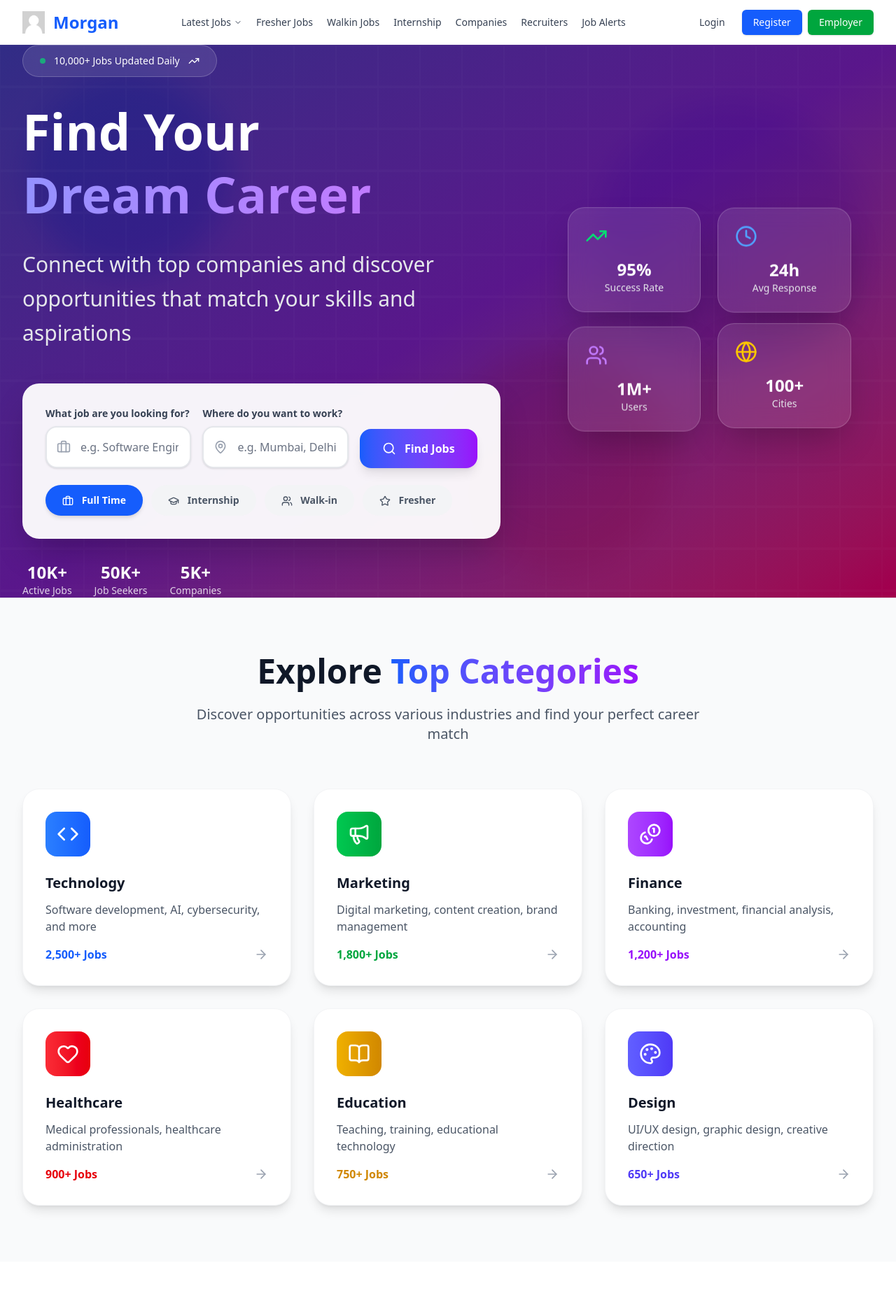
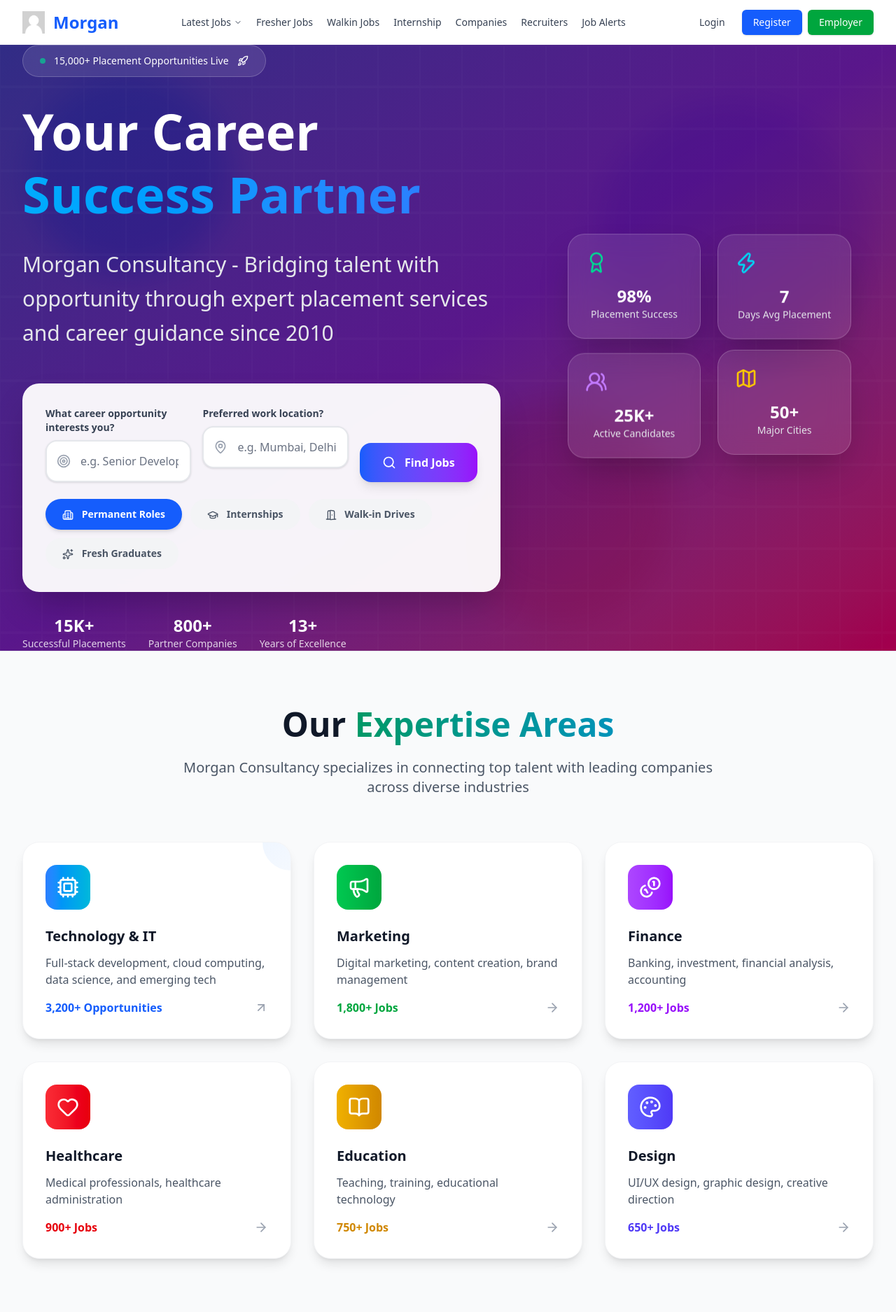
Before and after one commit to ishant721/job-ortal, a Django app: template templates/index.html in a window 1280 px wide; the page is wider, and only the part inside the window is pictured. Shown: the top 1875 px of that part at 70% size. Run offline with Django 5.2, Linux system fonts and the light colour scheme; the template is opened without the code that fills it, so the values that code supplies are empty; style sheets or scripts are compiled from the project's sources; parts of the project's set-up code (start-up, migrations or seed data) failed here and were passed over; some libraries are stand-ins or nearby versions.

Commit message:
Assistant checkpoint: Updated home page with modern design, glass morphism navbar, new icons, consultancy content
Assistant generated file changes:
- templates/index.html: Update hero section with modern Morgan consultancy content and new icons, Update search form with modern consultancy focus, Update job type buttons with modern consultancy focus, Update stats with Morgan consultancy metrics, Update floating cards with consultancy metrics and new icons, Update categories section with consultancy-focused content and new icons
- templates/base.html: Add glass morphism navbar with enhanced styling, Update navbar brand and navigation links with modern styling, Update dropdown menu with glass morphism, Update navigation menu items with modern icons and styling, Update user action buttons with glass morphism styling, Add padding to main content for fixed navbar, Add Lucide icons script, Add script to initialize Lucide icons

---

User prompt:

change the icons ad intercativity and also change the content improvise it more with modern morgan placement and cunsultancy buisness and improve navbar with glass morphism

Replit-Commit-Author: Assistant
Replit-Commit-Session-Id: 251c2590-c9a6-4555-a1d8-8000164ee57e

```diff
--- a/requirements.txt
+++ b/requirements.txt
@@ -75,3 +75,6 @@ psycopg2-binary==2.9.10
 python-dotenv==1.1.0
 redis==6.2.0
 sorl-thumbnail==12.11.0
+behave-django
+django-storages
+pytz
--- a/templates/index.html
+++ b/templates/index.html
@@ -33,22 +33,22 @@
       <!-- Hero Content -->
       <div class="lg:col-span-7 text-center lg:text-left">
         <!-- Badge -->
-        <div class="inline-flex items-center gap-3 bg-white/10 backdrop-blur-md border border-white/20 text-white px-6 py-3 rounded-full text-sm font-medium mb-8 hover:bg-white/20 transition-all duration-300">
-          <div class="w-2 h-2 bg-green-400 rounded-full animate-pulse"></div>
-          <span>10,000+ Jobs Updated Daily</span>
-          <i data-lucide="trending-up" class="w-4 h-4"></i>
+        <div class="inline-flex items-center gap-3 bg-white/10 backdrop-blur-md border border-white/20 text-white px-6 py-3 rounded-full text-sm font-medium mb-8 hover:bg-white/20 transition-all duration-300 group cursor-pointer">
+          <div class="w-2 h-2 bg-emerald-400 rounded-full animate-pulse"></div>
+          <span>15,000+ Placement Opportunities Live</span>
+          <i data-lucide="rocket" class="w-4 h-4 group-hover:scale-110 transition-transform"></i>
         </div>
 
         <!-- Main Heading -->
         <h1 class="text-5xl md:text-6xl lg:text-7xl font-black mb-8 leading-tight">
-          <span class="text-white">Find Your</span>
+          <span class="text-white">Your Career</span>
           <br>
-          <span class="bg-clip-text text-transparent bg-gradient-to-r from-cyan-400 via-blue-400 to-purple-400 animate-gradient-x">Dream Career</span>
+          <span class="bg-clip-text text-transparent bg-gradient-to-r from-emerald-400 via-cyan-400 to-blue-500 animate-gradient-x">Success Partner</span>
         </h1>
 
         <!-- Subheading -->
         <p class="text-xl md:text-2xl lg:text-3xl mb-12 text-gray-200 font-light leading-relaxed max-w-4xl">
-          Connect with top companies and discover opportunities that match your skills and aspirations
+          Morgan Consultancy - Bridging talent with opportunity through expert placement services and career guidance since 2010
         </p>
 
         <!-- Enhanced Search Form -->
@@ -58,24 +58,24 @@
             <div class="flex flex-col lg:flex-row gap-4 mb-6">
               <!-- Job Title/Skills Input -->
               <div class="flex-1">
-                <label class="block text-sm font-semibold text-gray-700 mb-2">What job are you looking for?</label>
-                <div class="relative">
+                <label class="block text-sm font-semibold text-gray-700 mb-2">What career opportunity interests you?</label>
+                <div class="relative group">
                   <div class="absolute inset-y-0 left-0 pl-4 flex items-center pointer-events-none">
-                    <i data-lucide="briefcase" class="w-5 h-5 text-gray-400"></i>
+                    <i data-lucide="target" class="w-5 h-5 text-gray-400 group-focus-within:text-blue-500 transition-colors"></i>
                   </div>
-                  <input type="text" class="w-full pl-12 pr-4 py-4 border-2 border-gray-200 rounded-2xl focus:ring-2 focus:ring-blue-500 focus:border-transparent bg-white text-gray-900 placeholder-gray-500 shadow-sm transition-all duration-200" name="q" id="q-field" placeholder="e.g. Software Engineer, Marketing Manager" autocomplete="off">
+                  <input type="text" class="w-full pl-12 pr-4 py-4 border-2 border-gray-200 rounded-2xl focus:ring-2 focus:ring-blue-500 focus:border-transparent bg-white text-gray-900 placeholder-gray-500 shadow-sm transition-all duration-200 hover:shadow-md" name="q" id="q-field" placeholder="e.g. Senior Developer, Product Manager, Business Analyst" autocomplete="off">
                   <div id="skills-autocomplete" class="absolute z-[9999] w-full bg-white border border-gray-200 rounded-2xl shadow-xl mt-2 hidden max-h-60 overflow-y-auto"></div>
                 </div>
               </div>
 
               <!-- Location Input -->
               <div class="flex-1">
-                <label class="block text-sm font-semibold text-gray-700 mb-2">Where do you want to work?</label>
-                <div class="relative">
+                <label class="block text-sm font-semibold text-gray-700 mb-2">Preferred work location?</label>
+                <div class="relative group">
                   <div class="absolute inset-y-0 left-0 pl-4 flex items-center pointer-events-none">
-                    <i data-lucide="map-pin" class="w-5 h-5 text-gray-400"></i>
+                    <i data-lucide="map-pin" class="w-5 h-5 text-gray-400 group-focus-within:text-blue-500 transition-colors"></i>
                   </div>
-                  <input type="text" class="w-full pl-12 pr-4 py-4 border-2 border-gray-200 rounded-2xl focus:ring-2 focus:ring-blue-500 focus:border-transparent bg-white text-gray-900 placeholder-gray-500 shadow-sm transition-all duration-200" name="location" id="location_input" placeholder="e.g. Mumbai, Delhi, Bangalore" autocomplete="off">
+                  <input type="text" class="w-full pl-12 pr-4 py-4 border-2 border-gray-200 rounded-2xl focus:ring-2 focus:ring-blue-500 focus:border-transparent bg-white text-gray-900 placeholder-gray-500 shadow-sm transition-all duration-200 hover:shadow-md" name="location" id="location_input" placeholder="e.g. Mumbai, Delhi, Pune, Remote" autocomplete="off">
                   <div id="location-autocomplete" class="absolute z-[9999] w-full bg-white border border-gray-200 rounded-2xl shadow-xl mt-2 hidden max-h-60 overflow-y-auto"></div>
                 </div>
               </div>
@@ -91,21 +91,21 @@
 
             <!-- Job Type Pills -->
             <div class="flex flex-wrap gap-3 justify-center lg:justify-start">
-              <button type="button" data-job-type="full-time" class="px-6 py-3 text-sm font-semibold rounded-full bg-blue-600 text-white shadow-md transition-all duration-200 hover:shadow-lg" id="full-time">
-                <i data-lucide="briefcase" class="w-4 h-4 inline mr-2"></i>
-                Full Time
+              <button type="button" data-job-type="full-time" class="px-6 py-3 text-sm font-semibold rounded-full bg-blue-600 text-white shadow-md transition-all duration-200 hover:shadow-lg hover:scale-105 group" id="full-time">
+                <i data-lucide="building-2" class="w-4 h-4 inline mr-2 group-hover:rotate-12 transition-transform"></i>
+                Permanent Roles
               </button>
-              <button type="button" data-job-type="internship" class="px-6 py-3 text-sm font-semibold rounded-full text-gray-600 bg-gray-100 hover:bg-blue-100 hover:text-blue-600 transition-all duration-200" id="internship">
-                <i data-lucide="graduation-cap" class="w-4 h-4 inline mr-2"></i>
-                Internship
+              <button type="button" data-job-type="internship" class="px-6 py-3 text-sm font-semibold rounded-full text-gray-600 bg-gray-100 hover:bg-emerald-100 hover:text-emerald-600 transition-all duration-200 hover:scale-105 group" id="internship">
+                <i data-lucide="graduation-cap" class="w-4 h-4 inline mr-2 group-hover:rotate-12 transition-transform"></i>
+                Internships
               </button>
-              <button type="button" data-job-type="walk-in" class="px-6 py-3 text-sm font-semibold rounded-full text-gray-600 bg-gray-100 hover:bg-blue-100 hover:text-blue-600 transition-all duration-200" id="walk-in">
-                <i data-lucide="users" class="w-4 h-4 inline mr-2"></i>
-                Walk-in
+              <button type="button" data-job-type="walk-in" class="px-6 py-3 text-sm font-semibold rounded-full text-gray-600 bg-gray-100 hover:bg-purple-100 hover:text-purple-600 transition-all duration-200 hover:scale-105 group" id="walk-in">
+                <i data-lucide="door-open" class="w-4 h-4 inline mr-2 group-hover:rotate-12 transition-transform"></i>
+                Walk-in Drives
               </button>
-              <button type="button" data-job-type="fresher" class="px-6 py-3 text-sm font-semibold rounded-full text-gray-600 bg-gray-100 hover:bg-blue-100 hover:text-blue-600 transition-all duration-200" id="fresher">
-                <i data-lucide="star" class="w-4 h-4 inline mr-2"></i>
-                Fresher
+              <button type="button" data-job-type="fresher" class="px-6 py-3 text-sm font-semibold rounded-full text-gray-600 bg-gray-100 hover:bg-orange-100 hover:text-orange-600 transition-all duration-200 hover:scale-105 group" id="fresher">
+                <i data-lucide="sparkles" class="w-4 h-4 inline mr-2 group-hover:rotate-12 transition-transform"></i>
+                Fresh Graduates
               </button>
             </div>
 
@@ -115,17 +115,17 @@
 
         <!-- Quick Stats -->
         <div class="flex flex-wrap gap-8 justify-center lg:justify-start text-white/80">
-          <div class="text-center">
-            <div class="text-2xl font-bold text-white">10K+</div>
-            <div class="text-sm">Active Jobs</div>
+          <div class="text-center group cursor-pointer">
+            <div class="text-2xl font-bold text-white group-hover:scale-110 transition-transform">15K+</div>
+            <div class="text-sm group-hover:text-emerald-300 transition-colors">Successful Placements</div>
           </div>
-          <div class="text-center">
-            <div class="text-2xl font-bold text-white">50K+</div>
-            <div class="text-sm">Job Seekers</div>
+          <div class="text-center group cursor-pointer">
+            <div class="text-2xl font-bold text-white group-hover:scale-110 transition-transform">800+</div>
+            <div class="text-sm group-hover:text-cyan-300 transition-colors">Partner Companies</div>
           </div>
-          <div class="text-center">
-            <div class="text-2xl font-bold text-white">5K+</div>
-            <div class="text-sm">Companies</div>
+          <div class="text-center group cursor-pointer">
+            <div class="text-2xl font-bold text-white group-hover:scale-110 transition-transform">13+</div>
+            <div class="text-sm group-hover:text-blue-300 transition-colors">Years of Excellence</div>
           </div>
         </div>
       </div>
@@ -136,25 +136,25 @@
           <!-- Floating Cards Animation -->
           <div class="relative z-10">
             <div class="grid grid-cols-2 gap-6 p-8">
-              <div class="bg-white/10 backdrop-blur-lg rounded-3xl p-6 shadow-2xl border border-white/20 hover:bg-white/20 transition-all duration-300 hover:scale-105 animate-float">
-                <i data-lucide="trending-up" class="w-8 h-8 text-green-400 mb-4"></i>
-                <div class="text-2xl font-bold text-white">95%</div>
-                <div class="text-sm text-gray-200">Success Rate</div>
+              <div class="bg-white/10 backdrop-blur-lg rounded-3xl p-6 shadow-2xl border border-white/20 hover:bg-white/20 transition-all duration-300 hover:scale-105 animate-float group cursor-pointer">
+                <i data-lucide="award" class="w-8 h-8 text-emerald-400 mb-4 group-hover:rotate-12 transition-transform"></i>
+                <div class="text-2xl font-bold text-white">98%</div>
+                <div class="text-sm text-gray-200">Placement Success</div>
               </div>
-              <div class="bg-white/10 backdrop-blur-lg rounded-3xl p-6 shadow-2xl border border-white/20 hover:bg-white/20 transition-all duration-300 hover:scale-105 animate-float animation-delay-1000">
-                <i data-lucide="clock" class="w-8 h-8 text-blue-400 mb-4"></i>
-                <div class="text-2xl font-bold text-white">24h</div>
-                <div class="text-sm text-gray-200">Avg Response</div>
+              <div class="bg-white/10 backdrop-blur-lg rounded-3xl p-6 shadow-2xl border border-white/20 hover:bg-white/20 transition-all duration-300 hover:scale-105 animate-float animation-delay-1000 group cursor-pointer">
+                <i data-lucide="zap" class="w-8 h-8 text-cyan-400 mb-4 group-hover:rotate-12 transition-transform"></i>
+                <div class="text-2xl font-bold text-white">7</div>
+                <div class="text-sm text-gray-200">Days Avg Placement</div>
               </div>
-              <div class="bg-white/10 backdrop-blur-lg rounded-3xl p-6 shadow-2xl border border-white/20 hover:bg-white/20 transition-all duration-300 hover:scale-105 animate-float animation-delay-2000">
-                <i data-lucide="users" class="w-8 h-8 text-purple-400 mb-4"></i>
-                <div class="text-2xl font-bold text-white">1M+</div>
-                <div class="text-sm text-gray-200">Users</div>
+              <div class="bg-white/10 backdrop-blur-lg rounded-3xl p-6 shadow-2xl border border-white/20 hover:bg-white/20 transition-all duration-300 hover:scale-105 animate-float animation-delay-2000 group cursor-pointer">
+                <i data-lucide="users-round" class="w-8 h-8 text-purple-400 mb-4 group-hover:rotate-12 transition-transform"></i>
+                <div class="text-2xl font-bold text-white">25K+</div>
+                <div class="text-sm text-gray-200">Active Candidates</div>
               </div>
-              <div class="bg-white/10 backdrop-blur-lg rounded-3xl p-6 shadow-2xl border border-white/20 hover:bg-white/20 transition-all duration-300 hover:scale-105 animate-float animation-delay-3000">
-                <i data-lucide="globe" class="w-8 h-8 text-yellow-400 mb-4"></i>
-                <div class="text-2xl font-bold text-white">100+</div>
-                <div class="text-sm text-gray-200">Cities</div>
+              <div class="bg-white/10 backdrop-blur-lg rounded-3xl p-6 shadow-2xl border border-white/20 hover:bg-white/20 transition-all duration-300 hover:scale-105 animate-float animation-delay-3000 group cursor-pointer">
+                <i data-lucide="map" class="w-8 h-8 text-yellow-400 mb-4 group-hover:rotate-12 transition-transform"></i>
+                <div class="text-2xl font-bold text-white">50+</div>
+                <div class="text-sm text-gray-200">Major Cities</div>
               </div>
             </div>
           </div>
@@ -171,23 +171,24 @@
   <div class="max-w-7xl mx-auto px-4 sm:px-6 lg:px-8">
     <div class="text-center mb-16">
       <h2 class="text-4xl md:text-5xl font-bold text-gray-900 mb-6">
-        Explore <span class="bg-clip-text text-transparent bg-gradient-to-r from-blue-600 to-purple-600">Top Categories</span>
+        Our <span class="bg-clip-text text-transparent bg-gradient-to-r from-emerald-600 to-cyan-600">Expertise Areas</span>
       </h2>
       <p class="text-xl text-gray-600 max-w-3xl mx-auto">
-        Discover opportunities across various industries and find your perfect career match
+        Morgan Consultancy specializes in connecting top talent with leading companies across diverse industries
       </p>
     </div>
 
     <div class="grid grid-cols-1 md:grid-cols-2 lg:grid-cols-3 gap-8">
-      <a href="/technology-jobs/" class="group bg-white rounded-3xl p-8 shadow-lg hover:shadow-2xl transition-all duration-300 hover:-translate-y-2 border border-gray-100">
-        <div class="w-16 h-16 bg-gradient-to-r from-blue-500 to-blue-600 rounded-2xl flex items-center justify-center mb-6 group-hover:scale-110 transition-transform duration-300">
-          <i data-lucide="code" class="w-8 h-8 text-white"></i>
+      <a href="/technology-jobs/" class="group bg-white rounded-3xl p-8 shadow-lg hover:shadow-2xl transition-all duration-300 hover:-translate-y-2 border border-gray-100 relative overflow-hidden">
+        <div class="absolute top-0 right-0 w-20 h-20 bg-gradient-to-br from-blue-100 to-blue-50 rounded-full -translate-y-10 translate-x-10 opacity-50"></div>
+        <div class="w-16 h-16 bg-gradient-to-r from-blue-500 to-cyan-500 rounded-2xl flex items-center justify-center mb-6 group-hover:scale-110 group-hover:rotate-6 transition-all duration-300 relative z-10">
+          <i data-lucide="cpu" class="w-8 h-8 text-white"></i>
         </div>
-        <h3 class="text-xl font-bold text-gray-900 mb-3">Technology</h3>
-        <p class="text-gray-600 mb-4">Software development, AI, cybersecurity, and more</p>
+        <h3 class="text-xl font-bold text-gray-900 mb-3">Technology & IT</h3>
+        <p class="text-gray-600 mb-4">Full-stack development, cloud computing, data science, and emerging tech</p>
         <div class="flex items-center justify-between">
-          <span class="text-blue-600 font-semibold">2,500+ Jobs</span>
-          <i data-lucide="arrow-right" class="w-5 h-5 text-gray-400 group-hover:text-blue-600 group-hover:translate-x-1 transition-all duration-300"></i>
+          <span class="text-blue-600 font-semibold">3,200+ Opportunities</span>
+          <i data-lucide="arrow-up-right" class="w-5 h-5 text-gray-400 group-hover:text-blue-600 group-hover:translate-x-1 group-hover:-translate-y-1 transition-all duration-300"></i>
         </div>
       </a>
 
```
Also changed, not shown: templates/base.html (+44 -23 lines).
